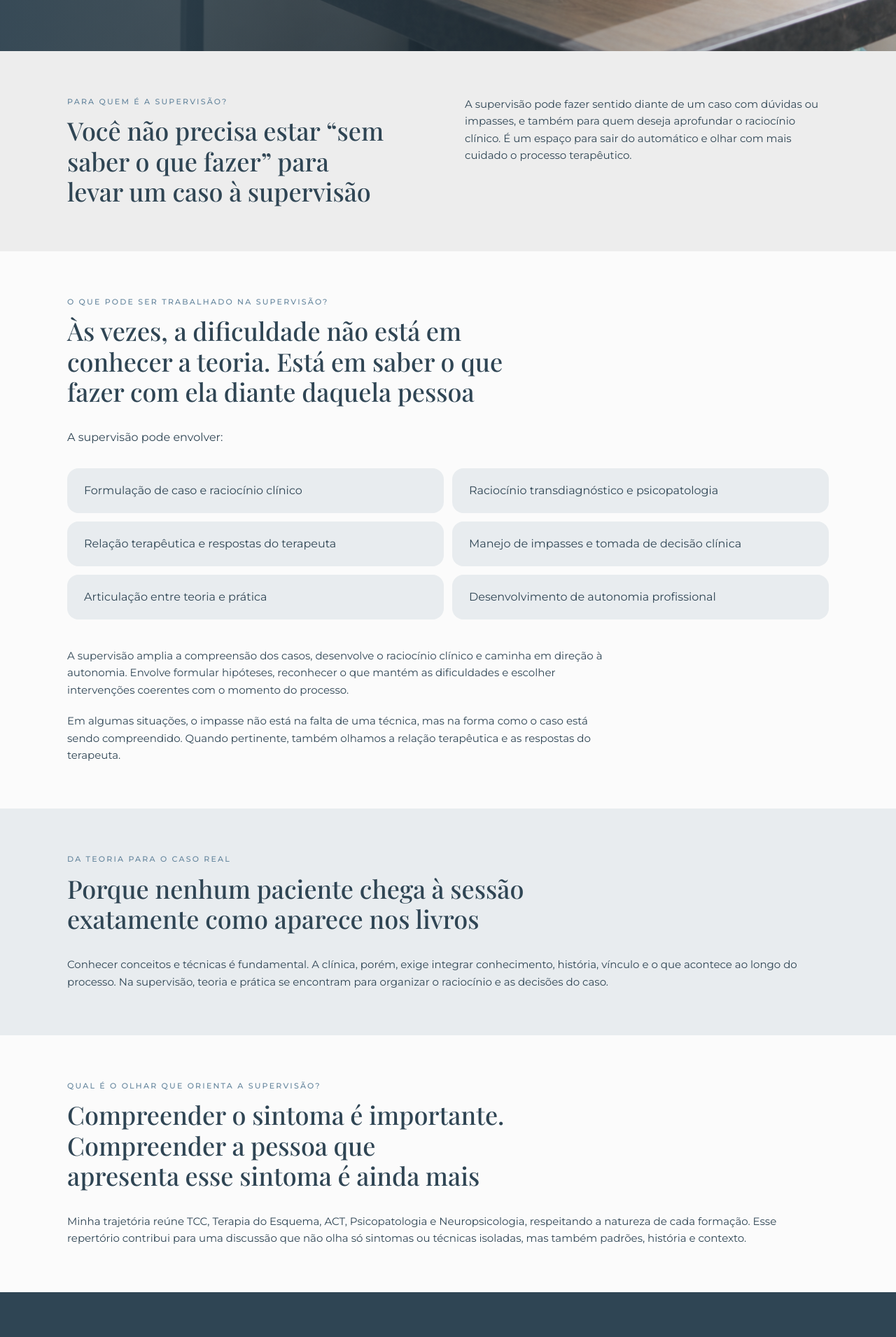
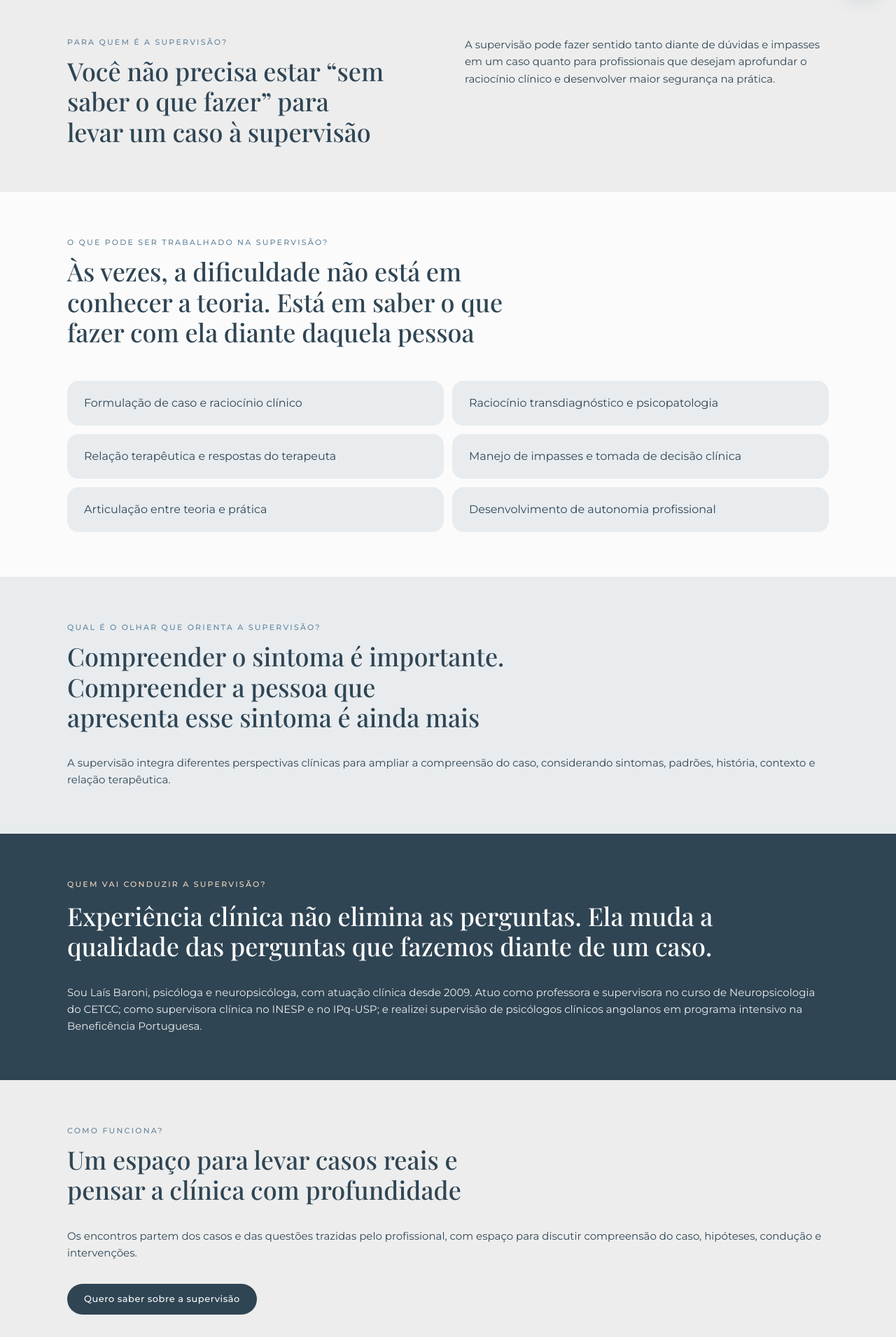
Before and after one commit to ccarolsevero/LaisBaroni, a Next.js app: page /supervisao-clinica in a window 1280 px wide. Shown: the part 800-2710 px from the top of the page at 70% size. Built offline with nearby package versions, Linux system fonts and the light colour scheme; a web font is replaced by a local one.

Commit message:
Atualiza os textos da página de supervisão clínica.
Co-authored-by: Cursor <cursoragent@cursor.com>

```diff
--- a/src/app/supervisao-clinica/page.tsx
+++ b/src/app/supervisao-clinica/page.tsx
@@ -1,10 +1,11 @@
 import type { Metadata } from "next";
+import { ButtonLink } from "@/components/button-link";
 import { ContactBand } from "@/components/contact-band";
 import { FaqList } from "@/components/faq-list";
 import { PageHero } from "@/components/page-hero";
 import { Container, SectionHeading } from "@/components/ui";
 import { photos } from "@/lib/photos";
-import { site } from "@/lib/site";
+import { site, whatsappUrl } from "@/lib/site";
 
 export const metadata: Metadata = {
   title: "Supervisão Clínica",
@@ -40,8 +41,7 @@ export default function SupervisaoPage() {
       <PageHero
         eyebrow="Supervisão clínica"
         title="Alguns casos não pedem uma resposta rápida. Pedem um olhar clínico mais aprofundado"
-        description="A supervisão clínica é um espaço para pensar casos, ampliar hipóteses, discutir intervenções e compreender os impasses que surgem ao longo da prática profissional."
-        extra="Um espaço construído a partir da experiência clínica e das particularidades de cada caso, com o objetivo de desenvolver autonomia e raciocínio clínico, não apenas escolher técnicas para uma sessão."
+        description="A supervisão clínica é um espaço para discutir casos, ampliar hipóteses e pensar intervenções, desenvolvendo raciocínio clínico e autonomia profissional."
         pills={[
           site.pills.supervision,
           "TCC • Terapia do Esquema • ACT • Psicopatologia • Neuropsicologia",
@@ -58,10 +58,9 @@ export default function SupervisaoPage() {
           />
           <div className="space-y-5 text-[15px] leading-relaxed hero-copy sm:text-base">
             <p>
-              A supervisão pode fazer sentido diante de um caso com dúvidas ou
-              impasses, e também para quem deseja aprofundar o raciocínio clínico.
-              É um espaço para sair do automático e olhar com mais cuidado o
-              processo terapêutico.
+              A supervisão pode fazer sentido tanto diante de dúvidas e impasses
+              em um caso quanto para profissionais que desejam aprofundar o
+              raciocínio clínico e desenvolver maior segurança na prática.
             </p>
           </div>
         </Container>
@@ -73,48 +72,17 @@ export default function SupervisaoPage() {
             eyebrow="O que pode ser trabalhado na supervisão?"
             title="Às vezes, a dificuldade não está em conhecer a teoria. Está em saber o que fazer com ela diante daquela pessoa"
           />
-          <p className="mt-8 text-base text-ink">A supervisão pode envolver:</p>
-          <ul className="mt-8 grid gap-3 sm:grid-cols-2">
+          <ul className="mt-12 grid gap-3 sm:grid-cols-2">
             {temas.map((item) => (
               <li key={item} className="rounded-2xl bg-mist px-6 py-5 text-ink">
                 {item}
               </li>
             ))}
           </ul>
-          <div className="mt-10 max-w-3xl space-y-5 text-[15px] leading-relaxed hero-copy sm:text-base">
-            <p>
-              A supervisão amplia a compreensão dos casos, desenvolve o raciocínio
-              clínico e caminha em direção à autonomia. Envolve formular hipóteses,
-              reconhecer o que mantém as dificuldades e escolher intervenções
-              coerentes com o momento do processo.
-            </p>
-            <p>
-              Em algumas situações, o impasse não está na falta de uma técnica, mas
-              na forma como o caso está sendo compreendido. Quando pertinente,
-              também olhamos a relação terapêutica e as respostas do terapeuta.
-            </p>
-          </div>
         </Container>
       </section>
 
       <section className="bg-mist py-12 sm:py-16">
-        <Container className="max-w-3xl">
-          <SectionHeading
-            eyebrow="Da teoria para o caso real"
-            title="Porque nenhum paciente chega à sessão exatamente como aparece nos livros"
-          />
-          <div className="mt-8 space-y-5 text-[15px] leading-relaxed hero-copy sm:text-base">
-            <p>
-              Conhecer conceitos e técnicas é fundamental. A clínica, porém, exige
-              integrar conhecimento, história, vínculo e o que acontece ao longo do
-              processo. Na supervisão, teoria e prática se encontram para
-              organizar o raciocínio e as decisões do caso.
-            </p>
-          </div>
-        </Container>
-      </section>
-
-      <section className="bg-white py-12 sm:py-16">
         <Container className="max-w-3xl">
           <SectionHeading
             eyebrow="Qual é o olhar que orienta a supervisão?"
@@ -122,10 +90,9 @@ export default function SupervisaoPage() {
           />
           <div className="mt-8 space-y-5 text-[15px] leading-relaxed hero-copy sm:text-base">
             <p>
-              Minha trajetória reúne TCC, Terapia do Esquema, ACT, Psicopatologia
-              e Neuropsicologia, respeitando a natureza de cada formação. Esse
-              repertório contribui para uma discussão que não olha só sintomas ou
-              técnicas isoladas, mas também padrões, história e contexto.
+              A supervisão integra diferentes perspectivas clínicas para ampliar a
+              compreensão do caso, considerando sintomas, padrões, história,
+              contexto e relação terapêutica.
             </p>
           </div>
         </Container>
@@ -148,16 +115,7 @@ export default function SupervisaoPage() {
               IPq-USP; e realizei supervisão de psicólogos clínicos angolanos em
               programa intensivo na Beneficência Portuguesa.
             </p>
-            <p>
-              A formação inclui TCC, Terapia do Esquema, ACT, Psicopatologia e
-              Neuropsicologia. A experiência clínica e acadêmica foi construindo um
-              olhar que integra teoria, raciocínio clínico e a singularidade de
-              cada caso.
-            </p>
           </div>
-          <p className="mt-6 text-sm tracking-wide text-peach">
-            {site.credentialLines.supervision}
-          </p>
         </Container>
       </section>
 
@@ -169,13 +127,21 @@ export default function SupervisaoPage() {
           />
           <div className="mt-8 space-y-5 text-[15px] leading-relaxed hero-copy sm:text-base">
             <p>
-              Os encontros partem das questões e dos casos que o profissional
-              deseja discutir: compreensão do caso, condução, hipóteses e
-              intervenções, com foco no raciocínio clínico, não em respostas
-              prontas sobre a próxima sessão.
+              Os encontros partem dos casos e das questões trazidas pelo
+              profissional, com espaço para discutir compreensão do caso,
+              hipóteses, condução e intervenções.
             </p>
-            <p>Entre em contato para informações sobre formato e disponibilidade.</p>
           </div>
+          <ButtonLink
+            href={whatsappUrl(
+              "Olá, Laís. Gostaria de saber mais sobre a supervisão clínica.",
+            )}
+            variant="primary"
+            external
+            className="mt-8"
+          >
+            Quero saber sobre a supervisão
+          </ButtonLink>
         </Container>
       </section>
 
@@ -190,7 +156,7 @@ export default function SupervisaoPage() {
 
       <ContactBand
         title="Quando um caso faz você pensar mais, ele também pode fazer sua clínica crescer"
-        description="Se você deseja discutir casos e aprofundar seu raciocínio clínico, entre em contato para receber informações sobre a supervisão."
+        description=""
         modality=""
       />
     </>
```
